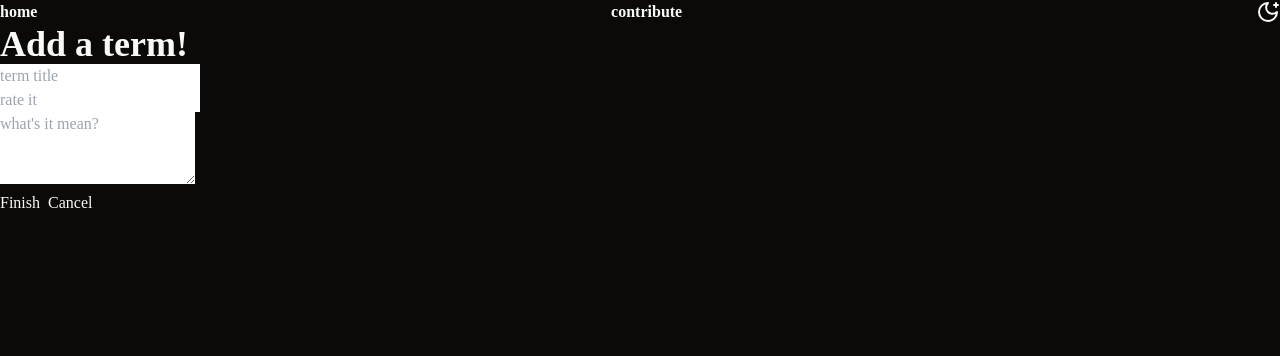
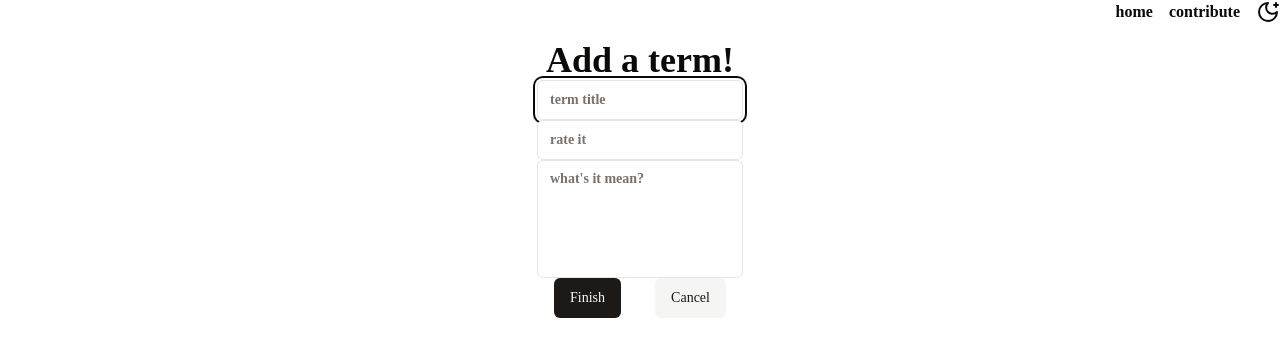
Before and after one commit to danielgoodmanz/glossary, a React (Vite) app: page /add in a window 1280 px wide. Shown: the top 356 px of the page. Built offline with nearby package versions, Linux system fonts and the light colour scheme; a web font is replaced by a local one.

Commit message:
styling add page, few more tweaks before finishing

```diff
--- /dev/null
+++ b/components/mode-toggle.jsx
@@ -0,0 +1,37 @@
+import { Moon, Sun } from 'lucide-react';
+
+import { Button } from '@/components/ui/button';
+import {
+  DropdownMenu,
+  DropdownMenuContent,
+  DropdownMenuItem,
+  DropdownMenuTrigger,
+} from '@/components/ui/dropdown-menu';
+import { useTheme } from '@/components/theme-provider';
+
+export function ModeToggle() {
+  const { setTheme } = useTheme();
+
+  return (
+    <DropdownMenu>
+      <DropdownMenuTrigger asChild>
+        <Button variant='outline' size='icon'>
+          <Sun className='h-[1.2rem] w-[1.2rem] rotate-0 scale-100 transition-all dark:-rotate-90 dark:scale-0' />
+          <Moon className='absolute h-[1.2rem] w-[1.2rem] rotate-90 scale-0 transition-all dark:rotate-0 dark:scale-100' />
+          <span className='sr-only'>Toggle theme</span>
+        </Button>
+      </DropdownMenuTrigger>
+      <DropdownMenuContent align='end'>
+        <DropdownMenuItem onClick={() => setTheme('light')}>
+          Light
+        </DropdownMenuItem>
+        <DropdownMenuItem onClick={() => setTheme('dark')}>
+          Dark
+        </DropdownMenuItem>
+        <DropdownMenuItem onClick={() => setTheme('system')}>
+          System
+        </DropdownMenuItem>
+      </DropdownMenuContent>
+    </DropdownMenu>
+  );
+}
--- /dev/null
+++ b/components/ui/dropdown-menu.jsx
@@ -0,0 +1,155 @@
+import * as React from "react"
+import * as DropdownMenuPrimitive from "@radix-ui/react-dropdown-menu"
+import { Check, ChevronRight, Circle } from "lucide-react"
+
+import { cn } from "@/lib/utils"
+
+const DropdownMenu = DropdownMenuPrimitive.Root
+
+const DropdownMenuTrigger = DropdownMenuPrimitive.Trigger
+
+const DropdownMenuGroup = DropdownMenuPrimitive.Group
+
+const DropdownMenuPortal = DropdownMenuPrimitive.Portal
+
+const DropdownMenuSub = DropdownMenuPrimitive.Sub
+
+const DropdownMenuRadioGroup = DropdownMenuPrimitive.RadioGroup
+
+const DropdownMenuSubTrigger = React.forwardRef(({ className, inset, children, ...props }, ref) => (
+  <DropdownMenuPrimitive.SubTrigger
+    ref={ref}
+    className={cn(
+      "flex cursor-default select-none items-center rounded-sm px-2 py-1.5 text-sm outline-none focus:bg-accent data-[state=open]:bg-accent",
+      inset && "pl-8",
+      className
+    )}
+    {...props}>
+    {children}
+    <ChevronRight className="ml-auto h-4 w-4" />
+  </DropdownMenuPrimitive.SubTrigger>
+))
+DropdownMenuSubTrigger.displayName =
+  DropdownMenuPrimitive.SubTrigger.displayName
+
+const DropdownMenuSubContent = React.forwardRef(({ className, ...props }, ref) => (
+  <DropdownMenuPrimitive.SubContent
+    ref={ref}
+    className={cn(
+      "z-50 min-w-[8rem] overflow-hidden rounded-md border bg-popover p-1 text-popover-foreground shadow-lg data-[state=open]:animate-in data-[state=closed]:animate-out data-[state=closed]:fade-out-0 data-[state=open]:fade-in-0 data-[state=closed]:zoom-out-95 data-[state=open]:zoom-in-95 data-[side=bottom]:slide-in-from-top-2 data-[side=left]:slide-in-from-right-2 data-[side=right]:slide-in-from-left-2 data-[side=top]:slide-in-from-bottom-2",
+      className
+    )}
+    {...props} />
+))
+DropdownMenuSubContent.displayName =
+  DropdownMenuPrimitive.SubContent.displayName
+
+const DropdownMenuContent = React.forwardRef(({ className, sideOffset = 4, ...props }, ref) => (
+  <DropdownMenuPrimitive.Portal>
+    <DropdownMenuPrimitive.Content
+      ref={ref}
+      sideOffset={sideOffset}
+      className={cn(
+        "z-50 min-w-[8rem] overflow-hidden rounded-md border bg-popover p-1 text-popover-foreground shadow-md data-[state=open]:animate-in data-[state=closed]:animate-out data-[state=closed]:fade-out-0 data-[state=open]:fade-in-0 data-[state=closed]:zoom-out-95 data-[state=open]:zoom-in-95 data-[side=bottom]:slide-in-from-top-2 data-[side=left]:slide-in-from-right-2 data-[side=right]:slide-in-from-left-2 data-[side=top]:slide-in-from-bottom-2",
+        className
+      )}
+      {...props} />
+  </DropdownMenuPrimitive.Portal>
+))
+DropdownMenuContent.displayName = DropdownMenuPrimitive.Content.displayName
+
+const DropdownMenuItem = React.forwardRef(({ className, inset, ...props }, ref) => (
+  <DropdownMenuPrimitive.Item
+    ref={ref}
+    className={cn(
+      "relative flex cursor-default select-none items-center gap-2 rounded-sm px-2 py-1.5 text-sm outline-none transition-colors focus:bg-accent focus:text-accent-foreground data-[disabled]:pointer-events-none data-[disabled]:opacity-50 [&_svg]:pointer-events-none [&_svg]:size-4 [&_svg]:shrink-0",
+      inset && "pl-8",
+      className
+    )}
+    {...props} />
+))
+DropdownMenuItem.displayName = DropdownMenuPrimitive.Item.displayName
+
+const DropdownMenuCheckboxItem = React.forwardRef(({ className, children, checked, ...props }, ref) => (
+  <DropdownMenuPrimitive.CheckboxItem
+    ref={ref}
+    className={cn(
+      "relative flex cursor-default select-none items-center rounded-sm py-1.5 pl-8 pr-2 text-sm outline-none transition-colors focus:bg-accent focus:text-accent-foreground data-[disabled]:pointer-events-none data-[disabled]:opacity-50",
+      className
+    )}
+    checked={checked}
+    {...props}>
+    <span className="absolute left-2 flex h-3.5 w-3.5 items-center justify-center">
+      <DropdownMenuPrimitive.ItemIndicator>
+        <Check className="h-4 w-4" />
+      </DropdownMenuPrimitive.ItemIndicator>
+    </span>
+    {children}
+  </DropdownMenuPrimitive.CheckboxItem>
+))
+DropdownMenuCheckboxItem.displayName =
+  DropdownMenuPrimitive.CheckboxItem.displayName
+
+const DropdownMenuRadioItem = React.forwardRef(({ className, children, ...props }, ref) => (
+  <DropdownMenuPrimitive.RadioItem
+    ref={ref}
+    className={cn(
+      "relative flex cursor-default select-none items-center rounded-sm py-1.5 pl-8 pr-2 text-sm outline-none transition-colors focus:bg-accent focus:text-accent-foreground data-[disabled]:pointer-events-none data-[disabled]:opacity-50",
+      className
+    )}
+    {...props}>
+    <span className="absolute left-2 flex h-3.5 w-3.5 items-center justify-center">
+      <DropdownMenuPrimitive.ItemIndicator>
+        <Circle className="h-2 w-2 fill-current" />
+      </DropdownMenuPrimitive.ItemIndicator>
+    </span>
+    {children}
+  </DropdownMenuPrimitive.RadioItem>
+))
+DropdownMenuRadioItem.displayName = DropdownMenuPrimitive.RadioItem.displayName
+
+const DropdownMenuLabel = React.forwardRef(({ className, inset, ...props }, ref) => (
+  <DropdownMenuPrimitive.Label
+    ref={ref}
+    className={cn("px-2 py-1.5 text-sm font-semibold", inset && "pl-8", className)}
+    {...props} />
+))
+DropdownMenuLabel.displayName = DropdownMenuPrimitive.Label.displayName
+
+const DropdownMenuSeparator = React.forwardRef(({ className, ...props }, ref) => (
+  <DropdownMenuPrimitive.Separator
+    ref={ref}
+    className={cn("-mx-1 my-1 h-px bg-muted", className)}
+    {...props} />
+))
+DropdownMenuSeparator.displayName = DropdownMenuPrimitive.Separator.displayName
+
+const DropdownMenuShortcut = ({
+  className,
+  ...props
+}) => {
+  return (
+    (<span
+      className={cn("ml-auto text-xs tracking-widest opacity-60", className)}
+      {...props} />)
+  );
+}
+DropdownMenuShortcut.displayName = "DropdownMenuShortcut"
+
+export {
+  DropdownMenu,
+  DropdownMenuTrigger,
+  DropdownMenuContent,
+  DropdownMenuItem,
+  DropdownMenuCheckboxItem,
+  DropdownMenuRadioItem,
+  DropdownMenuLabel,
+  DropdownMenuSeparator,
+  DropdownMenuShortcut,
+  DropdownMenuGroup,
+  DropdownMenuPortal,
+  DropdownMenuSub,
+  DropdownMenuSubContent,
+  DropdownMenuSubTrigger,
+  DropdownMenuRadioGroup,
+}
--- /dev/null
+++ b/components/ui/textarea.jsx
@@ -0,0 +1,18 @@
+import * as React from "react"
+
+import { cn } from "@/lib/utils"
+
+const Textarea = React.forwardRef(({ className, ...props }, ref) => {
+  return (
+    (<textarea
+      className={cn(
+        "flex min-h-[80px] w-full rounded-md border border-input bg-background px-3 py-2 text-sm ring-offset-background placeholder:text-muted-foreground focus-visible:outline-none focus-visible:ring-2 focus-visible:ring-ring focus-visible:ring-offset-2 disabled:cursor-not-allowed disabled:opacity-50",
+        className
+      )}
+      ref={ref}
+      {...props} />)
+  );
+})
+Textarea.displayName = "Textarea"
+
+export { Textarea }
--- a/package.json
+++ b/package.json
@@ -10,6 +10,7 @@
     "preview": "vite preview"
   },
   "dependencies": {
+    "@radix-ui/react-dropdown-menu": "^2.1.2",
     "@radix-ui/react-slot": "^1.1.0",
     "class-variance-authority": "^0.7.0",
     "clsx": "^2.1.1",
--- a/pages/Add.jsx
+++ b/pages/Add.jsx
@@ -1,6 +1,12 @@
 import React, { useState } from 'react';
 import { useNavigate } from 'react-router-dom';
 import Navbar from '../src/my_components/Navbar';
+
+//shadcn imports
+import { Input } from '@/components/ui/input';
+import { Button } from '@/components/ui/button';
+import { Textarea } from '@/components/ui/textarea';
+import { ThemeProvider } from '@/components/theme-provider';
 
 const Add = ({ term, currentId, setCurrentId, terms, setTerms }) => {
   const [title, setTitle] = useState('');
@@ -67,56 +73,59 @@
   };
 
   return (
-    <div>
+    <ThemeProvider>
+      <div className='font-bold'>
         {currentId ? null : <Navbar />}
+        <div className='flex justify-center text-center my-4'>
           <form action='/add' method='post' onSubmit={handleSubmit}>
-        <section>
+            <main>
               {currentId ? (
-            <h1 className='font-bold text-4xl'>editing '{term.title}'</h1>
+                <h1 className='text-4xl'>editing '{term.title}'</h1>
               ) : (
-            <h1 className='font-bold text-4xl'>Add a term!</h1>
+                <h1 className='text-4xl'>Add a term!</h1>
               )}
-          <p>
               <label htmlFor='name'></label>
-            <input
+              <Input
                 type='text'
                 name='title'
                 placeholder='term title'
                 required
+                autofocus='true'
                 onChange={updateTitle}
                 value={title}
-            />
-          </p>
-          <p>
+              ></Input>
               <label htmlFor='difficulty'></label>
-            <input
+              <Input
                 type='text'
                 name='difficulty'
                 placeholder='rate it '
                 required
                 onChange={updateDifficulty}
                 value={difficulty}
-            />
-          </p>
-          <p>
+              ></Input>
               <label htmlFor='definition'></label>
-            <textarea
+              <Textarea
                 name='definiton'
                 id='definition'
-              rows={3}
+                rows={5}
                 required
                 placeholder="what's it mean?"
                 onChange={updateDefiniton}
                 value={definition}
-            />
-          </p>
-        </section>
-        <section className='flex gap-2'>
-          <button>Finish</button>
-          <button onClick={() => setCurrentId(null)}>Cancel</button>
+                spellcheck
+                className='resize-none'
+              ></Textarea>
+            </main>
+            <section className='flex justify-around'>
+              <Button>Finish</Button>
+              <Button variant='secondary' onClick={() => setCurrentId(null)}>
+                Cancel
+              </Button>
             </section>
           </form>
         </div>
+      </div>
+    </ThemeProvider>
   );
 };
 
--- a/src/App.jsx
+++ b/src/App.jsx
@@ -6,6 +6,7 @@
 
 function App() {
   return (
+    <ThemeProvider>
       <div className='flex flex-col justify-center font-bold min-h-screen'>
         <div>
           <Navbar />
@@ -17,6 +18,7 @@
           <p>glossary.dev v1</p>
         </footer>
       </div>
+    </ThemeProvider>
   );
 }
 
--- a/src/my_components/Navbar.jsx
+++ b/src/my_components/Navbar.jsx
@@ -1,18 +1,30 @@
+import React from 'react';
+
+//shadcn imports
 import { Button } from '@/components/ui/button';
 import { MoonStar } from 'lucide-react';
-import React from 'react';
 import { Link } from 'react-router-dom';
+import { useTheme } from '@/components/theme-provider';
 
 const Navbar = () => {
+  const { theme, setTheme } = useTheme();
+
   return (
-    <div className='flex gap-4 justify-between font-bold'>
+    <div className='flex gap-4 justify-end font-bold'>
       <Link className='' to='/'>
         <h1>home</h1>
       </Link>
       <Link to='/add'>
         <h1>contribute</h1>
       </Link>
-      <Button className='h-6 w-6' variant='ghost' size='icon'>
+      <Button
+        onClick={() =>
+          theme === 'light' ? setTheme('dark') : setTheme('light')
+        }
+        className='h-6 w-6'
+        variant='ghost'
+        size='icon'
+      >
         <MoonStar></MoonStar>
       </Button>
     </div>
```
Also changed, not shown: 1 other file (tests, documents, lock files or other folders). Lines whose indentation alone changed are shown as unchanged.
